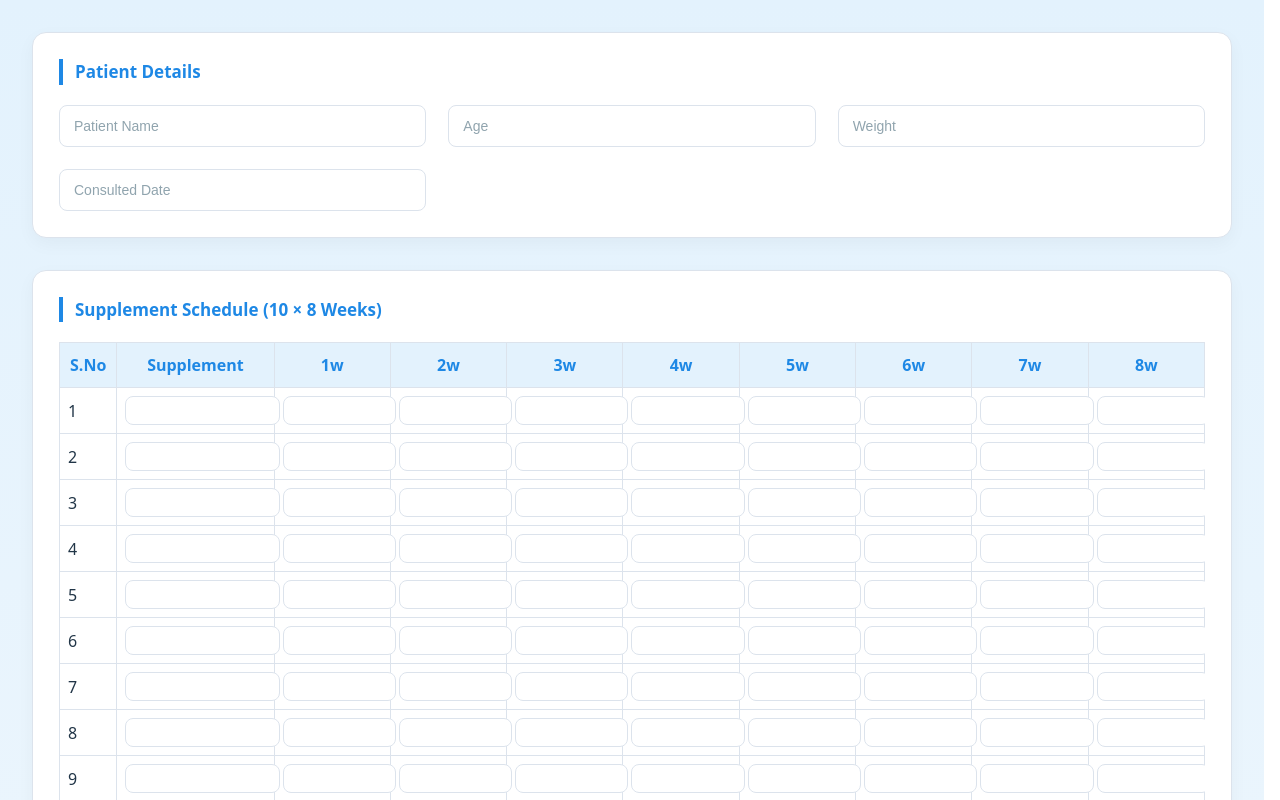
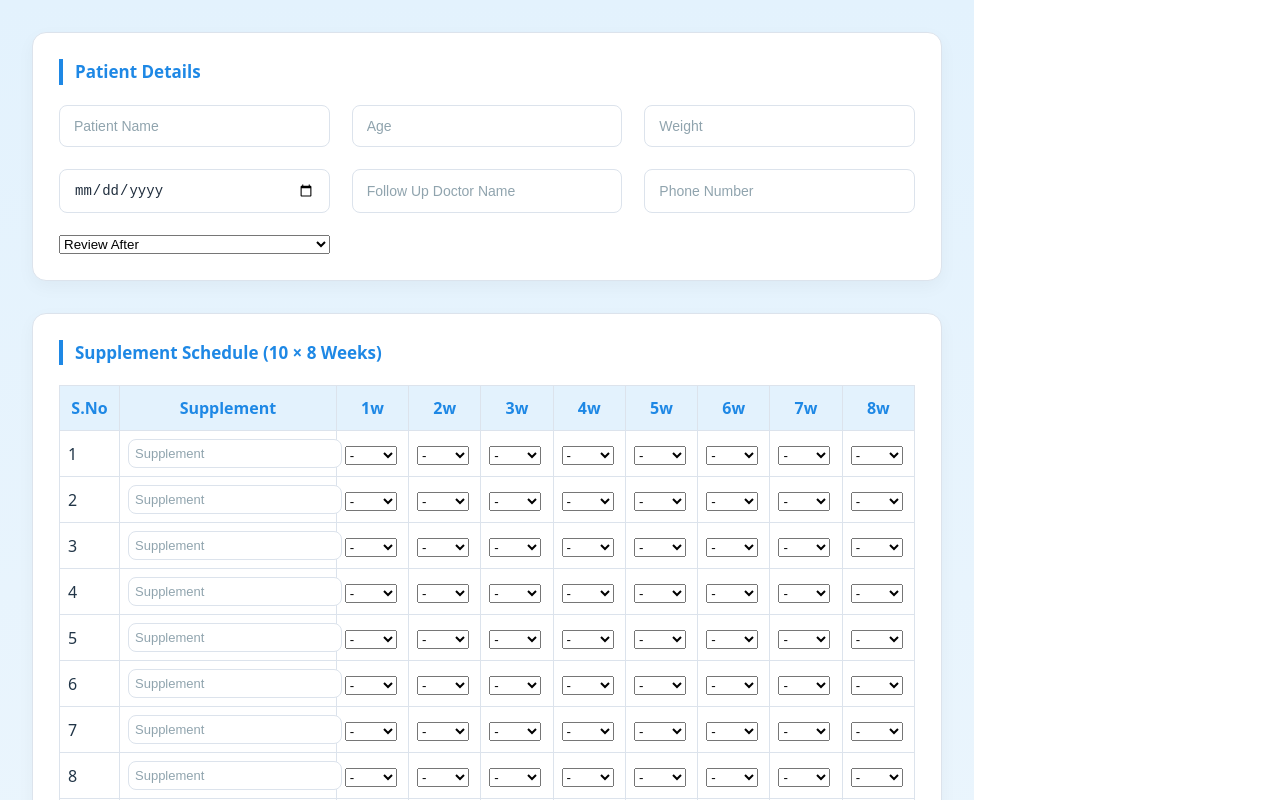
Before and after one commit to Pawankumar-01/prescription_app, a React (Vite) app: page / in a window 1280 px wide. Shown: the top 800 px of the page. Built offline with nearby package versions, Linux system fonts and the light colour scheme.

Commit message:
final commit

```diff
--- a/src/components/PrescriptionForm.jsx
+++ b/src/components/PrescriptionForm.jsx
@@ -1,3 +1,25 @@
+const SUPPLEMENT_LIST = [
+  "",
+  "DTOX",
+  "APD",
+  "BIOTIN",
+  "MIGRANONE",
+  "ATHEROLYZIN-G",
+  "IMUMODULIN-G",
+  "Omega 3"
+];
+
+const QUANTITY_LIST = [
+  "",
+  "1/4",
+  "1/2",
+  "3/4",
+  "1",
+  "1 1/2",
+  "2"
+];
+
+
 export default function PrescriptionForm({ data, setData, onPrint }) {
   const update = (key, value) =>
     setData(prev => ({ ...prev, [key]: value }));
@@ -9,6 +31,7 @@ export default function PrescriptionForm({ data, setData, onPrint }) {
     update("supplements", copy);
   };
 
+
   return (
     <div className="doctor-ui">
       <div className="doctor-form">
@@ -18,6 +41,7 @@ export default function PrescriptionForm({ data, setData, onPrint }) {
           <div className="section-title">Patient Details</div>
 
           <div className="field-grid">
+
             <input
               placeholder="Patient Name"
               value={data.patientName}
@@ -37,11 +61,38 @@ export default function PrescriptionForm({ data, setData, onPrint }) {
             />
 
             <input
+              type="date"
               placeholder="Consulted Date"
               value={data.consultedDate}
               onChange={e => update("consultedDate", e.target.value)}
             />
+
+
+            <input
+              placeholder="Follow Up Doctor Name"
+              value={data.followUpDoctor}
+              onChange={e => update("followUpDoctor", e.target.value)}
+            />
+
+
+            <input
+              placeholder="Phone Number"
+              value={data.phone}
+              onChange={e => update("phone", e.target.value)}
+            />
+
+
+            <select
+              value={data.reviewAfter}
+              onChange={e => update("reviewAfter", e.target.value)}
+            >
+              <option value="">Review After</option>
+              <option value="1 Month">1 Month</option>
+              <option value="2 Months">2 Months</option>
+            </select>
+
           </div>
+
         </div>
 
         {/* ================= SUPPLEMENTS ================= */}
@@ -59,35 +110,48 @@ export default function PrescriptionForm({ data, setData, onPrint }) {
                   ))}
                 </tr>
               </thead>
+
               <tbody>
                 {data.supplements.map((row, r) => (
                   <tr key={r}>
                     <td>{row.sno}</td>
+
+                    {/* 🔽 SUPPLEMENT NAME DROPDOWN */}
                     <td>
                       <input
                         value={row.name}
                         onChange={e =>
                           updateSupplement(r, "name", e.target.value)
                         }
+                        placeholder="Supplement"
                       />
                     </td>
+
+
+                    {/* 🔽 WEEKLY QUANTITY DROPDOWNS */}
                     {row.weeks.map((w, c) => (
                       <td key={c}>
-                        <input
+                        <select
                           value={w}
                           onChange={e =>
                             updateSupplement(r, c, e.target.value)
                           }
-                        />
+                        >
+                          {QUANTITY_LIST.map((q, i) => (
+                            <option key={i} value={q}>
+                              {q || "-"}
+                            </option>
+                          ))}
+                        </select>
                       </td>
                     ))}
+
                   </tr>
                 ))}
               </tbody>
             </table>
           </div>
         </div>
-
         {/* ================= DAILY REGIMEN ================= */}
         <div className="form-section">
           <div className="section-title">Daily Regimen</div>
--- a/src/components/PrintableSheet.jsx
+++ b/src/components/PrintableSheet.jsx
@@ -158,7 +158,7 @@ export default function PrintableSheet({ data }) {
               <tbody>
                 {data.diets.map((d, i) => (
                   <tr key={i}>
-                    <td>{d.sno}</td>
+                    <td className="center-cell">{d.sno}</td>
                     <td className="center-cell">{d.diet}</td>
                     <td className="center-cell">{d.weeks}</td>
                   </tr>
```
